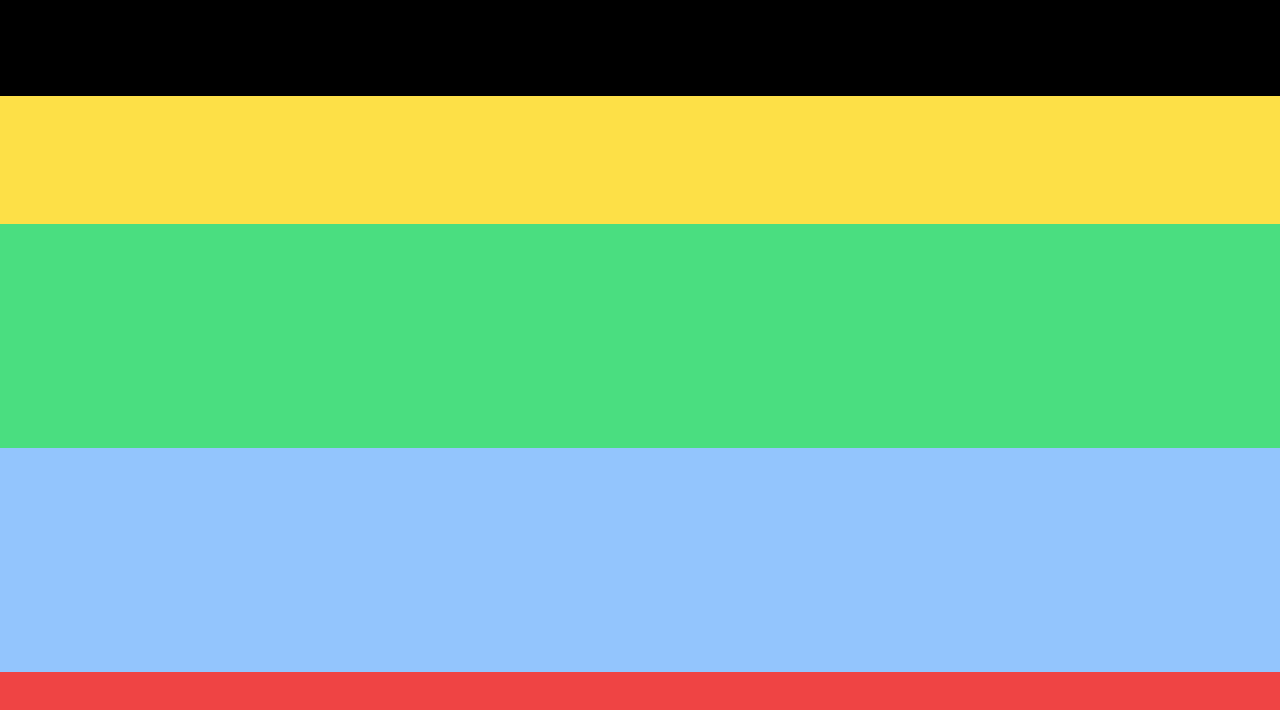
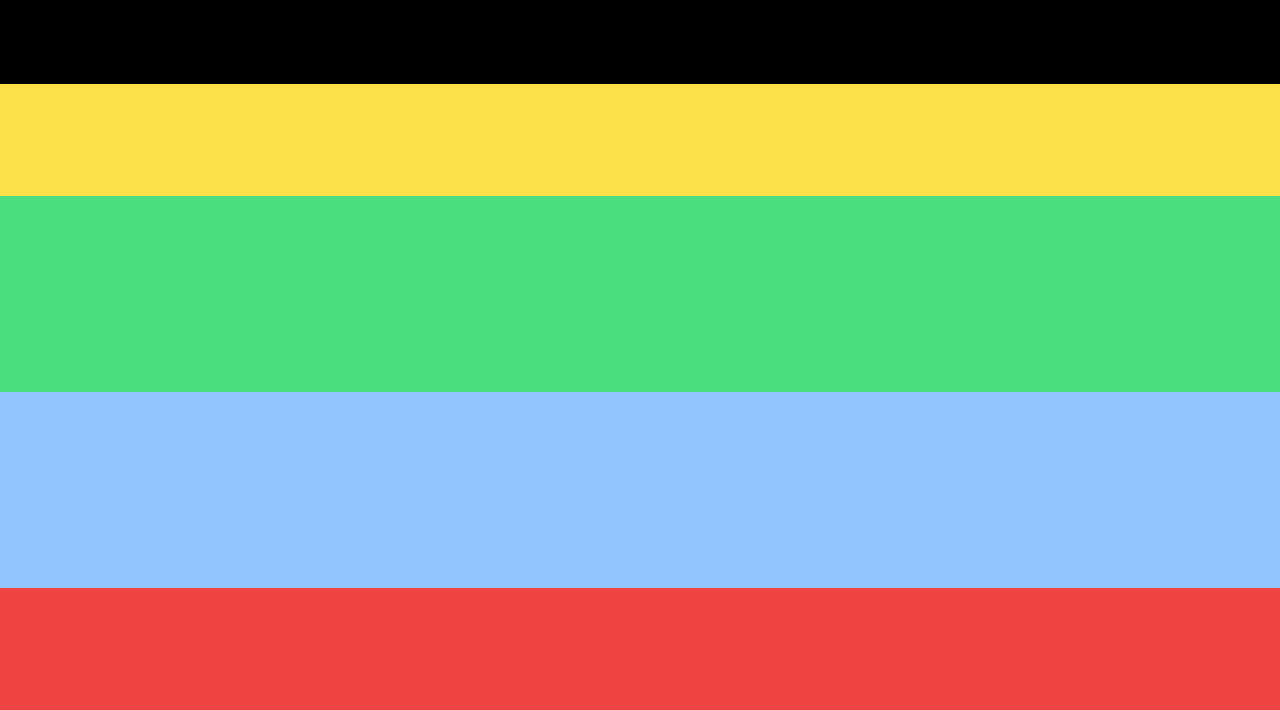
Before and after one commit to codemodel6/kkaedaleumXXX, a Next.js app: page / in a window 1280 px wide. Shown: the top 710 px of the page. Built offline with nearby package versions, Linux system fonts and the light colour scheme.

Commit message:
design : globalcss 초기 설정

```diff
--- a/src/app/globals.css
+++ b/src/app/globals.css
@@ -14,10 +14,25 @@
   }
 }
 
+/* 전역 CSS 프리텐다드 */
+@font-face {
+  font-family: "Pretendard-Regular";
+  src: url("https://fastly.jsdelivr.net/gh/Project-Noonnu/noonfonts_2107@1.1/Pretendard-Regular.woff")
+    format("woff");
+  font-weight: 400;
+  font-style: normal;
+}
+
+/* Tailwind의 responsive font-size 사용 */
+html {
+  @apply text-base md:text-sm sm:text-xs;
+}
+
 body {
   color: var(--foreground);
   background: var(--background);
-  font-family: Arial, Helvetica, sans-serif;
+  @apply min-h-screen;
+  font-family: "Pretendard-Regular", sans-serif;
 }
 
 @layer utilities {
@@ -25,3 +40,21 @@ body {
     text-wrap: balance;
   }
 }
+
+/* 기본적으로 Tailwind에서 a 태그의 스타일을 유틸리티 클래스로 지정 가능 */
+a {
+  @apply no-underline text-inherit;
+}
+
+ol,
+ul {
+  @apply list-none;
+}
+
+button {
+  @apply border-0 cursor-pointer;
+}
+
+textarea {
+  @apply border-none resize-none focus:outline-none;
+}
```
